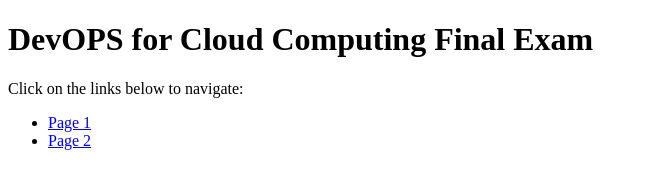
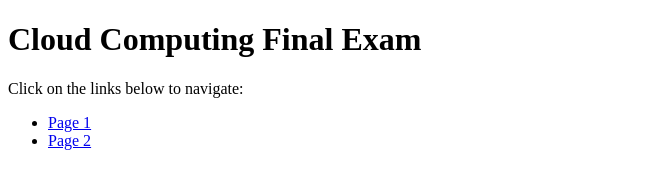
Before and after one commit to brandonbudhram00/DevOPS-, a plain HTML site: page index.html in a window 1280 px wide. Shown: the whole page, without its empty margins (0-648 px from the left). Drawn offline with Linux system fonts and the light colour scheme.

Commit message:
new changes

```diff
--- a/index.html
+++ b/index.html
@@ -4,7 +4,7 @@
     <title>DevOPS</title>
 </head>
 <body>
-    <h1>DevOPS for Cloud Computing Final Exam</h1>
+    <h1>Cloud Computing Final Exam</h1>
     <p>Click on the links below to navigate:</p>
     <ul>
         <li><a href="page1.html">Page 1</a></li>
```
